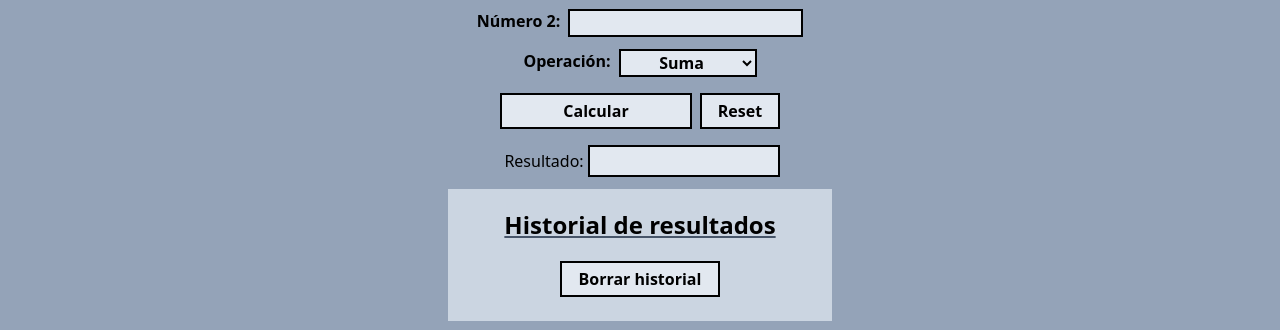
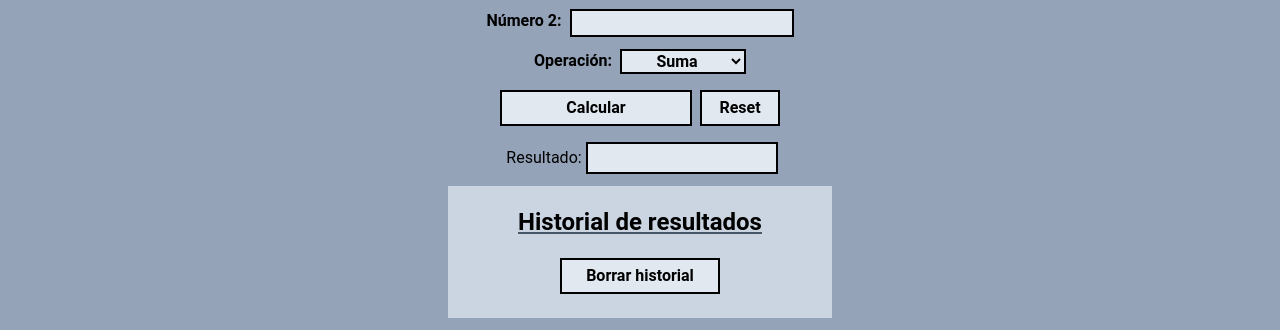
Before and after one commit to GianfrancoIlarraz/CalculadoraJS, a plain HTML site: page index.html in a window 1280 px wide. Shown: the part 179-509 px from the top of the page. Drawn offline with nearby package versions, Linux system fonts and the light colour scheme; some packages are replaced by stand-ins of ours; a script that the page names is missing.

Commit message:
Agrego una base de css por fuera de tailwind

```diff
--- a/index.html
+++ b/index.html
@@ -8,6 +8,7 @@
     <script src="https://cdn.tailwindcss.com"></script>
     <script src="https://cdn.jsdelivr.net/npm/sweetalert2@11.7.5/dist/sweetalert2.all.min.js"></script>
     <link href="https://cdn.jsdelivr.net/npm/sweetalert2@11.7.5/dist/sweetalert2.min.css" rel="stylesheet">
+    <link rel="stylesheet" href="style.css">
     <title>Preentrega</title>
 </head>
 
--- /dev/null
+++ b/style.css
@@ -0,0 +1,6 @@
+*{
+    margin: 0;
+    padding: 0;
+    font-family: sans-ser;
+    font-family: 'Roboto', sans-serif;
+}
```
